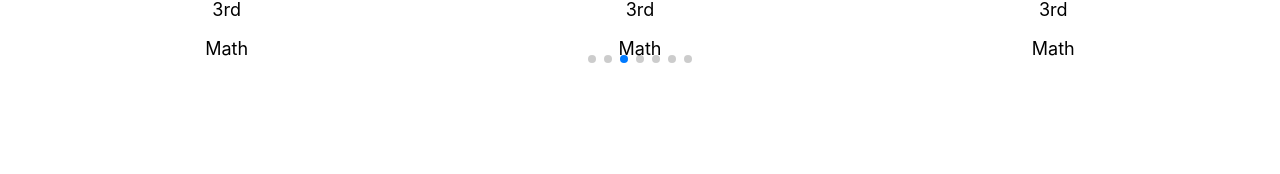
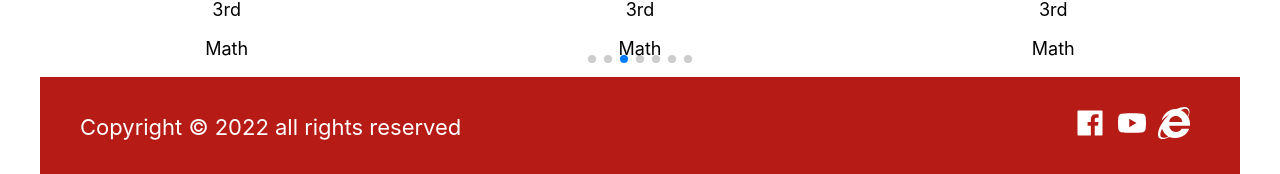
Before and after one commit to ibrahimkhalil188/fresh-food, a React (Create React App) app: page / in a window 1280 px wide. Shown: the part 2441-2615 px from the top of the page. Before the commit the page ends 2518 px from the top, so only its background shows below. Built offline with nearby package versions, Linux system fonts and the light colour scheme.

Commit message:
footer added

```diff
--- a/src/App.js
+++ b/src/App.js
@@ -1,5 +1,6 @@
 import './App.css';
 import Info from './component/Info/Info';
+import Footer from './component/Shared/Footer/Footer';
 import Navbar from './component/Shared/Nabv ar/Navbar';
 import Home from './Pages/Home';
 
@@ -9,6 +10,7 @@ function App() {
       <Navbar></Navbar>
       <Home></Home>
       <Info></Info>
+      <Footer></Footer>
     </div>
   );
 }
--- a/src/component/BestProduct/BestProduct.css
+++ b/src/component/BestProduct/BestProduct.css
@@ -42,13 +42,14 @@
         top: 50px;
         left: 190px;
         width: 40%;
-        font-size: 16px;
-        font-weight: 400;
+        font-weight: 500;
+        text-transform: uppercase;
+        padding-top: 20px;
     }
 
     .quote-two {
         position: absolute;
-        top: 250px;
+        top: 400px;
         left: 30px;
         width: 45%;
         font-size: 20px;
--- a/src/component/Info/Info.css
+++ b/src/component/Info/Info.css
@@ -35,14 +35,18 @@ span {
 
 @media screen and (min-width: 320px) and (max-width: 425px) {
     .info-div {
-        width: 100%;
-        display: none;
+
+        width: 90%;
+        margin: 20px auto;
+        display: flex;
         flex-direction: column;
         border: 1px solid black;
+        position: relative;
         top: 0px;
         right: 0px;
         background-color: white;
         text-align: center;
+
     }
 
     .info-card {
--- a/src/component/Products/Products.css
+++ b/src/component/Products/Products.css
@@ -60,7 +60,7 @@
 @media screen and (min-width: 320px) and (max-width: 425px) {
     .products-div {
         display: grid;
-        grid-template-columns: repeat(2, 1fr);
+        grid-template-columns: repeat(1, 1fr);
         grid-gap: 20px;
     }
 
--- a/src/component/Reviews/Reviews.css
+++ b/src/component/Reviews/Reviews.css
@@ -1,4 +1,3 @@
 .review {
     width: 90%;
-
 }
--- /dev/null
+++ b/src/component/Shared/Footer/Footer.css
@@ -0,0 +1,41 @@
+.footer {
+    background-color: #b61b15;
+    height: 100px;
+    color: white;
+    font-size: 22px;
+    display: flex;
+    justify-content: space-between;
+    align-items: center;
+    padding: 0px 40px;
+
+}
+
+.social {
+    color: black;
+    display: flex;
+    justify-content: center;
+    align-items: center;
+    font-size: 32px;
+}
+
+@media screen and (min-width: 320px) and (max-width: 425px) {
+    .footer {
+        display: flex;
+        flex-direction: column;
+        height: auto;
+        font-size: 16px;
+        padding: 0 20px;
+        position: relative;
+        text-align: center;
+    }
+
+    .social {
+        padding-top: 10px;
+        order: 1;
+    }
+
+    .copyright {
+        order: 2;
+        padding-bottom: 10px;
+    }
+}
--- /dev/null
+++ b/src/component/Shared/Footer/Footer.js
@@ -0,0 +1,20 @@
+import React from 'react';
+import { AiFillFacebook, AiFillYoutube } from 'react-icons/ai'
+import { FaInternetExplorer } from 'react-icons/fa'
+import './Footer.css'
+const Footer = () => {
+    return (
+        <div className='footer'>
+            <div className='copyright'>
+                <p>Copyright © 2022 all rights reserved</p>
+            </div>
+            <div className='social'>
+                <li className='social'><a href="www.facebook.com"><AiFillFacebook></AiFillFacebook></a></li>
+                <li className='social'><a href="www.facebook.com"><AiFillYoutube></AiFillYoutube></a></li>
+                <li className='social'><a href="www.facebook.com"><FaInternetExplorer></FaInternetExplorer></a></li>
+            </div>
+        </div>
+    );
+};
+
+export default Footer;
--- a/src/component/Shared/Nabv ar/Navbar.css
+++ b/src/component/Shared/Nabv ar/Navbar.css
@@ -48,7 +48,6 @@ li a:hover {
 .search-bar~span {
     font-size: 20px;
     color: gray;
-    position: relative;
     right: 70px;
     cursor: pointer;
 }
```
